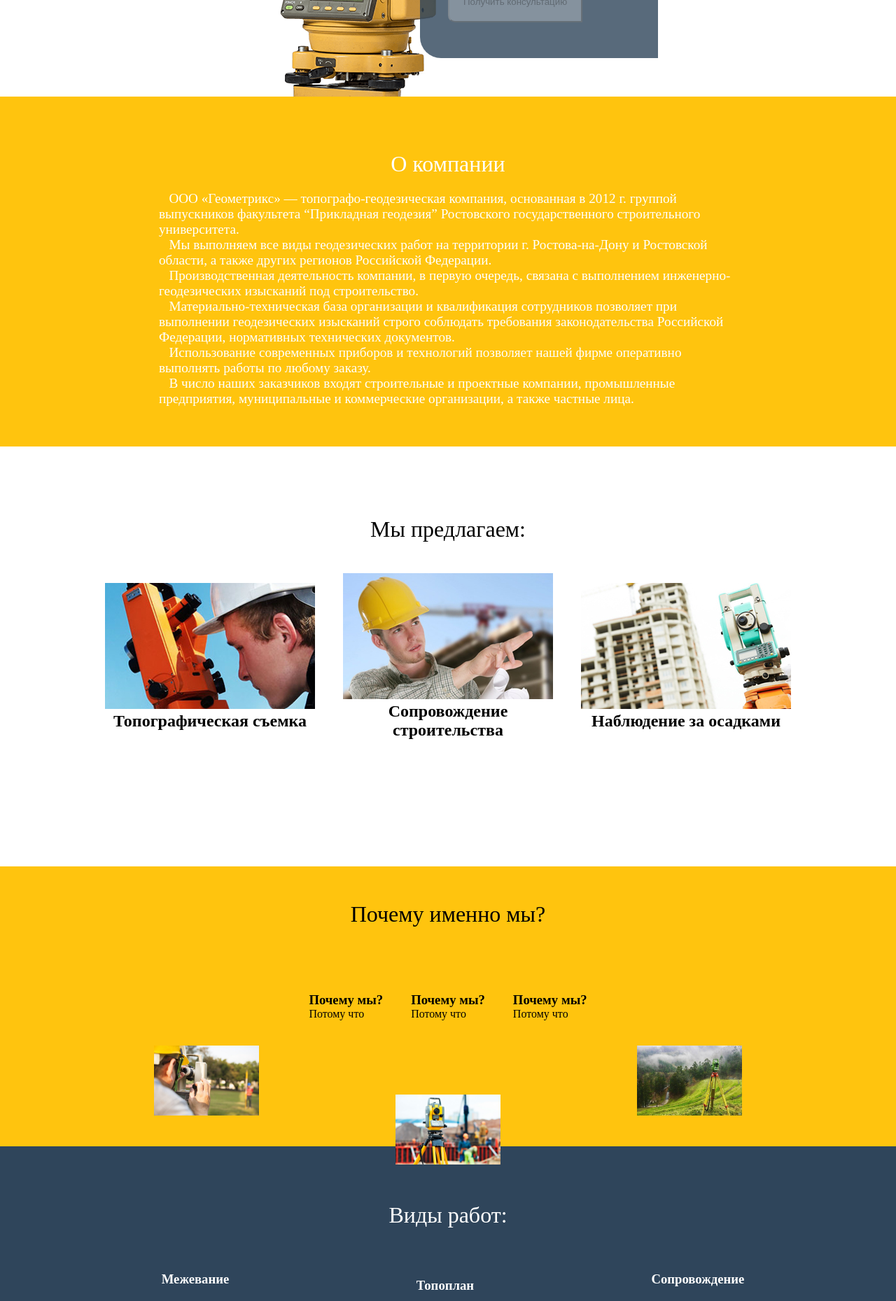
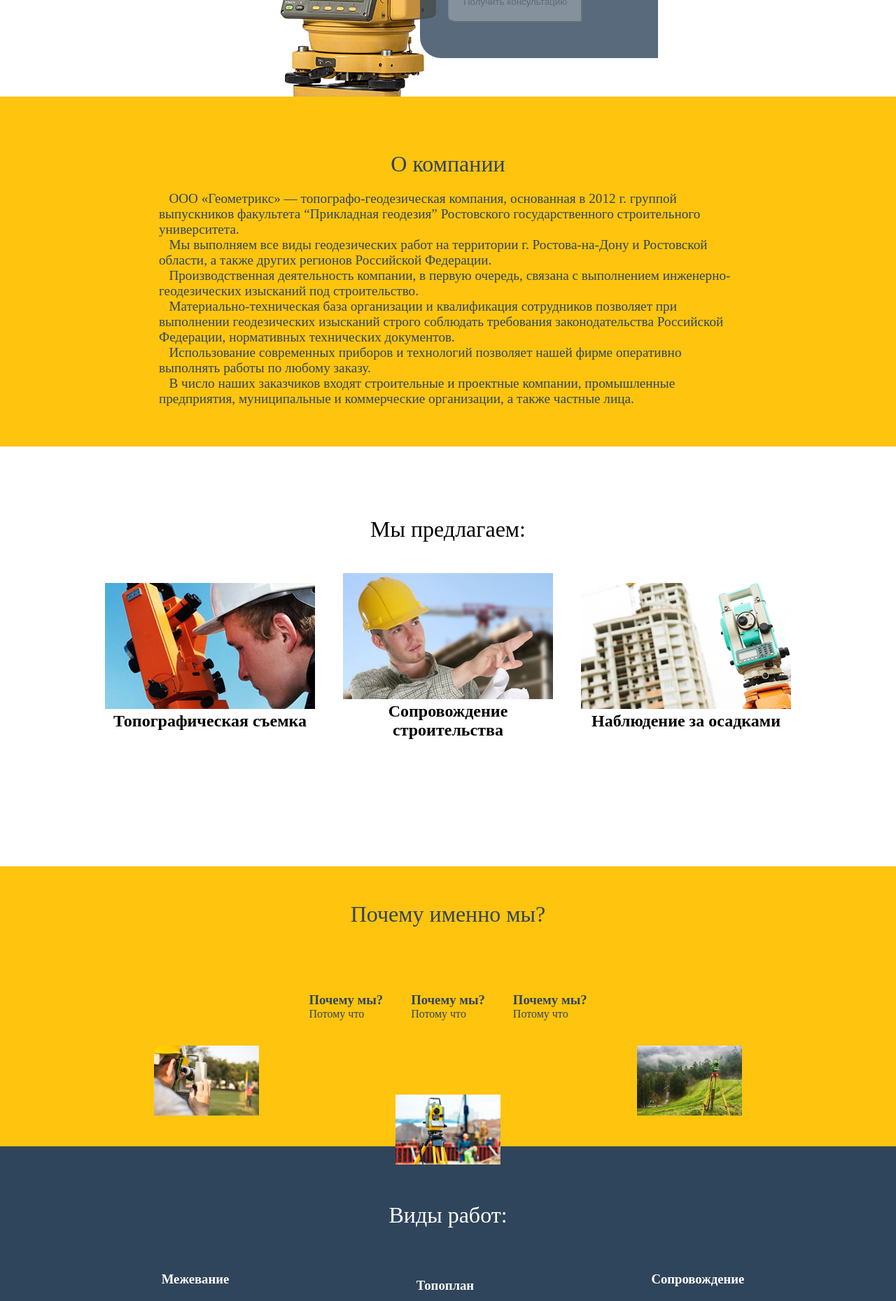
Before and after one commit to ogneyar/Geometrix, an Angular app: page / in a window 1280 px wide. Shown: the part 1520-3379 px from the top of the page at 70% size. Built offline with nearby package versions, Linux system fonts and the light colour scheme.

Commit message:
edit color text

```diff
--- a/src/app/landing/landing.component.html
+++ b/src/app/landing/landing.component.html
@@ -225,9 +225,10 @@
 <footer class="footer">
     <!-- <h1>footer</h1> -->
     <div class="director">
-        <p>Директор:</p>
+        <!-- <p>Директор:</p>
         <h4>Кочкин Алексей Евгеньевич</h4>
-        <br>
+        <br> -->
+        <h4>OOO "Геометрикс"</h4>
         <p>Юридический адрес:</p>
         <p>&nbsp;&nbsp;&nbsp;344010, Россия, г.Ростов-на-Дону, </p>
         <p>&nbsp;&nbsp;&nbsp;ул.Нансена, д.148а, офис 109</p>
--- a/src/app/landing/landing.component.scss
+++ b/src/app/landing/landing.component.scss
@@ -18,9 +18,10 @@ h1 {
     font-weight: 200;
 }
 
-.header, .footer {
+.header {
     background: $light-yellow;
     color: $white;
+    // color: $dark;
 }
 .header-background {
     position: fixed;
@@ -458,7 +459,8 @@ h1 {
     padding: 50px;
     min-height: 400px;
     background: $light-yellow;
-    color: $white;
+    // color: $white;
+    color: $dark;
     h1 {
         padding: 20px;
     }
@@ -702,6 +704,7 @@ h1 {
     height: 400px;
     // background: $white;
     background: $light-yellow;
+    color: $dark;
 
     // visibility: hidden;
     // display: none;
@@ -992,6 +995,9 @@ h1 {
 
 
 .footer {
+    background: $light-yellow;
+    color: $white;
+    // color: $dark;
     height: $height-footer;
     position: relative;
     width: 100%;
```
Also changed, not shown: 5 other files (tests, documents, lock files or other folders).
